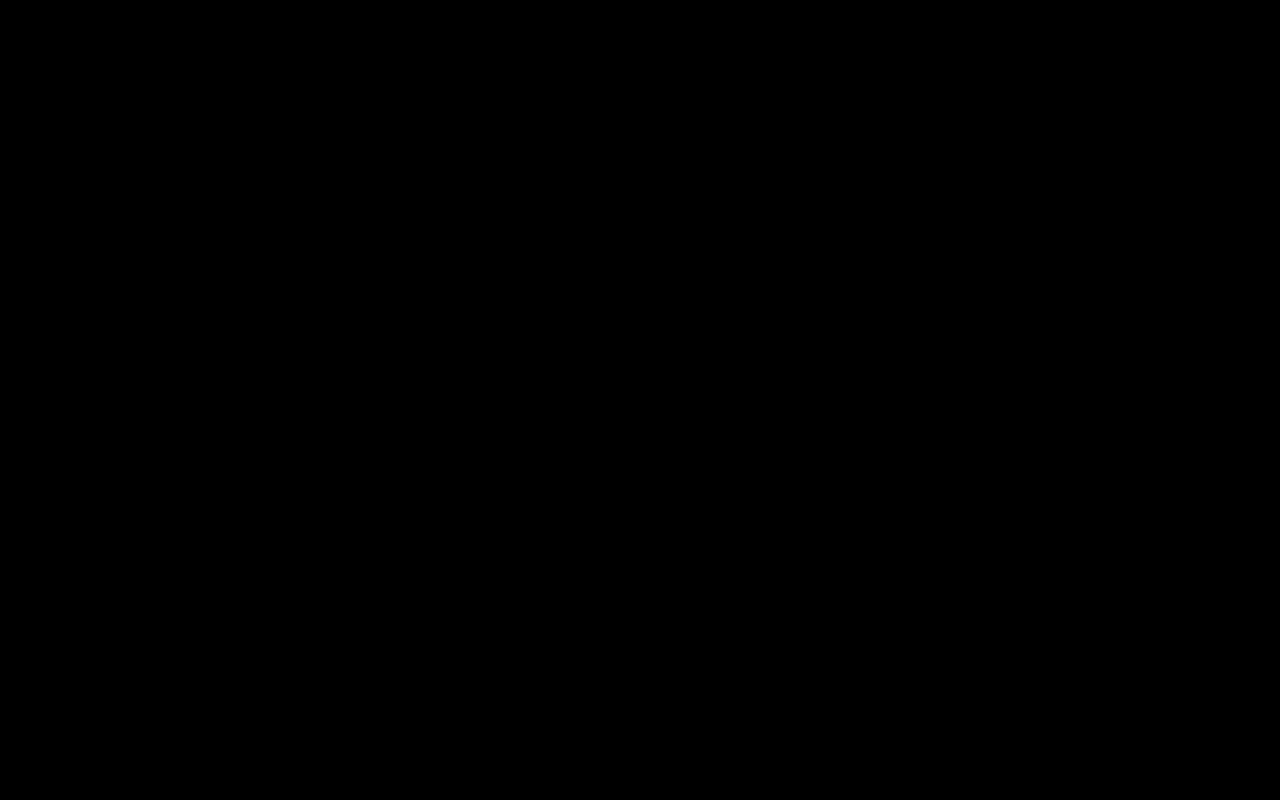
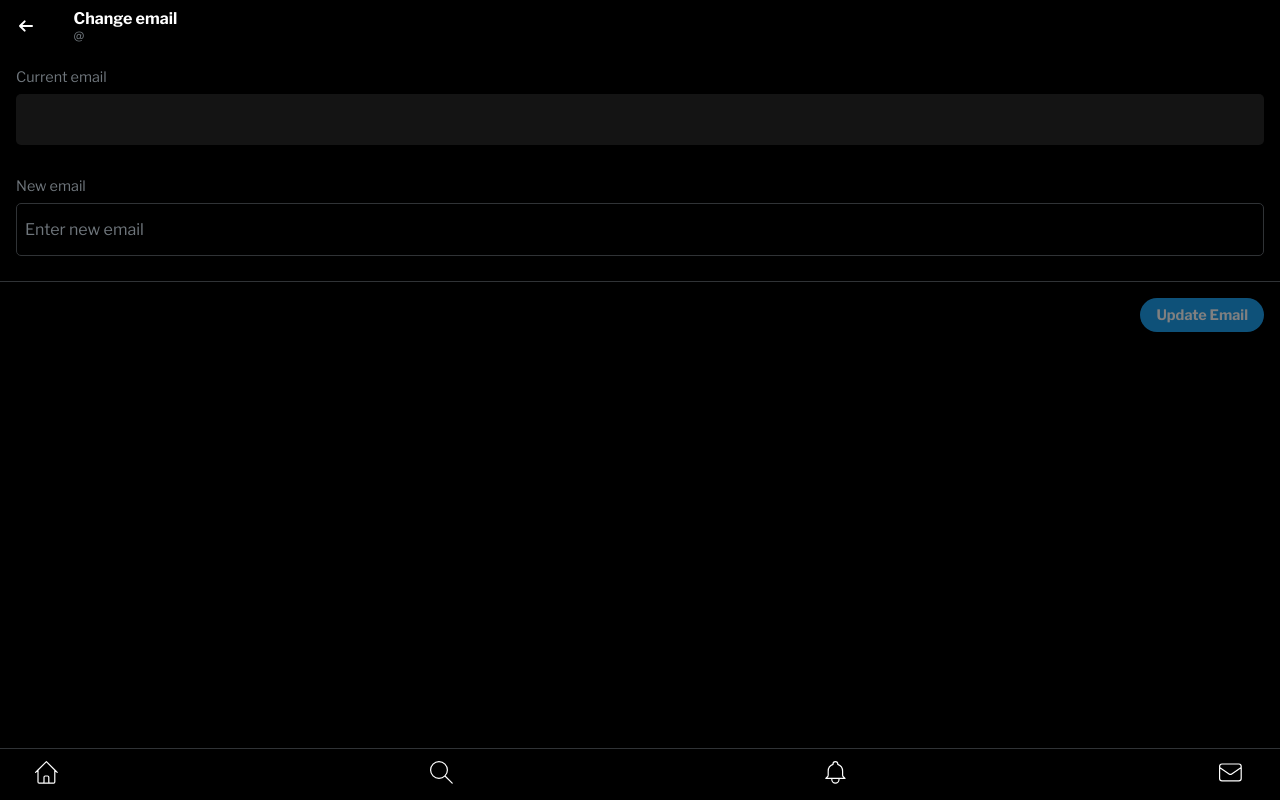
Before and after one commit to nkhatri7/twitter-clone, a React (Create React App) app in the folder client/: page /settings/email in a window 1280 px wide. Before the commit this address had no page. Built offline with nearby package versions, Linux system fonts and the light colour scheme.

Commit message:
Added change email functionality

```diff
--- a/client/src/App.js
+++ b/client/src/App.js
@@ -21,6 +21,7 @@ import ChangePassword from './routes/ChangePassword/ChangePassword';
 import DeactivateAccount from './routes/DeactivateAccount/DeactivateAccount';
 import AccountInformation from './routes/AccountInformation/AccountInformation';
 import ChangeUsername from './routes/ChangeUsername/ChangeUsername';
+import ChangeEmail from './routes/ChangeEmail/ChangeEmail';
 
 const App = () => {
 
@@ -55,6 +56,12 @@ const App = () => {
 
   const handleUsernameChange = (newUsername) => {
     axios.put(`http://localhost:5000/api/users/${activeUser._id}`, { username: newUsername })
+      .then(res => setActiveUser(res.data))
+      .catch(err => console.log(err));
+  }
+
+  const handleEmailChange = (newEmail) => {
+    axios.put(`http://localhost:5000/api/users/${activeUser._id}`, { email: newEmail })
       .then(res => setActiveUser(res.data))
       .catch(err => console.log(err));
   }
@@ -222,11 +229,20 @@ const App = () => {
         <Route path="/settings/account" element={<AccountSettings activeUser={activeUser} />} />
         <Route path="/settings/your_twitter_data/account" element={<AccountInformation activeUser={activeUser} />} />
         <Route
-          path="settings/username"
+          path="/settings/username"
           element={
             <ChangeUsername
               activeUser={activeUser}
               handleUsernameChange={handleUsernameChange}
+            />
+          }
+        />
+        <Route
+          path="/settings/email"
+          element={
+            <ChangeEmail
+              activeUser={activeUser}
+              handleEmailChange={handleEmailChange}
             />
           }
         />
--- a/client/src/routes/AccountInformation/AccountInformation.js
+++ b/client/src/routes/AccountInformation/AccountInformation.js
@@ -54,7 +54,7 @@ const AccountInformation = ({ activeUser }) => {
                 </nav>
                 <div className="account-creation-container">
                     <span className="account-creation-title">Account creation</span>
-                    <span className="account-creation-time">{getAccountCreationTime()}</span>
+                    <span className="account-creation-time">{activeUser ? getAccountCreationTime() : ''}</span>
                 </div>
                 <MobileFooterMenu page={'account information'} />
             </main>
--- a/client/src/routes/AccountSettings/AccountSettings.js
+++ b/client/src/routes/AccountSettings/AccountSettings.js
@@ -71,8 +71,8 @@ const AccountSettings = ({ activeUser }) => {
                         </li>
                     </ul>
                 </nav>
-                <MobileFooterMenu page={'account settings'} />
             </main>
+            <MobileFooterMenu page={'account settings'} />
         </div>
     );
 }
--- /dev/null
+++ b/client/src/routes/ChangeEmail/ChangeEmail.js
@@ -0,0 +1,98 @@
+import React, { useState, useRef } from 'react';
+import axios from 'axios';
+import { useNavigate } from 'react-router-dom';
+import MobileFooterMenu from '../../components/MobileFooterMenu/MobileFooterMenu';
+import SettingsHeader from '../../components/SettingsHeader/SettingsHeader';
+import './ChangeEmail.scss';
+
+const ChangeEmail = ({ activeUser, handleEmailChange }) => {
+
+    const [newEmail, setNewEmail] = useState('');
+    const [disabled, setDisabled] = useState(true);
+    const newEmailInput = useRef(null);
+    const newEmailErrorMessage = useRef(null);
+    const navigate = useNavigate();
+
+    const handleNewEmailChange = (e) => {
+        setNewEmail(e.target.value);
+
+        if (e.target.value === activeUser.email) {
+            setDisabled(true);
+        } else if (e.target.value.trim() === '') {
+            setDisabled(true);
+        } else {
+            setDisabled(false);
+        }
+    }
+
+    const handleUpdateClick = () => {
+        const regex = /^(([^<>()[\]\\.,;:\s@"]+(\.[^<>()[\]\\.,;:\s@"]+)*)|(".+"))@((\[[0-9]{1,3}\.[0-9]{1,3}\.[0-9]{1,3}\.[0-9]{1,3}\])|(([a-zA-Z\-0-9]+\.)+[a-zA-Z]{2,}))$/;
+        if (newEmail.length < 10) {
+            newEmailInput.current.classList.add('input-error');
+            newEmailErrorMessage.current.innerText = 'Email must be at least 10 characters.';
+            newEmailErrorMessage.current.style.display = 'block';
+        } else if (!regex.test(newEmail)) {
+            newEmailInput.current.classList.add('input-error');
+            newEmailErrorMessage.current.innerText = 'This is not a valid email address.';
+            newEmailErrorMessage.current.style.display = 'block';
+        } else {
+            newEmailInput.current.classList.remove('input-error');
+            newEmailErrorMessage.current.style.display = 'none';
+
+            axios.post('http://localhost:5000/api/users/email', { email: newEmail })
+                .then(res => {
+                    if (res.status === 200) {
+                        handleEmailChange(newEmail);
+                        navigate(-1);
+                    }
+                })
+                .catch(err => {
+                    if (err.response.status === 406) {
+                        newEmailInput.current.classList.add('input-error');
+                        newEmailErrorMessage.current.innerText = 'This email address is already in use.';
+                        newEmailErrorMessage.current.style.display = 'block';
+                    } else {
+                        newEmailInput.current.classList.remove('input-error');
+                        newEmailErrorMessage.current.style.display = 'none';
+                    }
+                });
+        }
+    }
+
+    return (
+        <div className='change-email'>
+            <SettingsHeader activeUser={activeUser} pageTitle={'Change email'} />
+            <main className="change-email-main">
+                <div className="current-email-container">
+                    <label htmlFor="current-email">Current email</label>
+                    <input
+                        type="email"
+                        name='current-email'
+                        className='current-email'
+                        value={activeUser ? activeUser.email : ''}
+                        readOnly
+                    />
+                </div>
+                <div className="new-email-input-container">
+                    <label htmlFor="new-email">New email</label>
+                    <input
+                        type="email"
+                        name='new-email'
+                        className='new-email-input'
+                        placeholder='Enter new email'
+                        value={newEmail}
+                        onChange={handleNewEmailChange}
+                        ref={newEmailInput}
+                    />
+                    <span className="error-message" ref={newEmailErrorMessage}></span>
+                </div>
+                <div className="update-btn-container">
+                    <button className="update-btn" disabled={disabled} onClick={handleUpdateClick}>Update Email</button>
+                </div>
+            </main>
+            <MobileFooterMenu page={'change email'} />
+        </div>
+    );
+}
+
+export default ChangeEmail;
--- /dev/null
+++ b/client/src/routes/ChangeEmail/ChangeEmail.scss
@@ -0,0 +1,72 @@
+@use '../../global' as g;
+
+.change-email-main {
+    @include g.flex-column();
+    width: 100%;
+    label {
+        font-size: 0.9rem;
+        color: g.$secondary-text-colour;
+        margin-bottom: 0.5rem
+    }
+    > .current-email-container, .new-email-input-container {
+        @include g.flex-column();
+        width: 100%;
+        padding: 1rem;
+    }
+    .current-email {
+        background-color: rgba(255, 255, 255, 0.08);
+        color: g.$secondary-text-colour;
+        font-size: 1rem;
+        padding: 1rem 0.5rem;
+        border: none;
+        border-radius: 5px;
+        width: 100%;
+    }
+    > .new-email-input-container {
+        border-bottom: 1px solid g.$border-colour;
+        > .new-email-input {
+            background-color: transparent;
+            color: #FFFFFF;
+            font-size: 1rem;
+            padding: 1rem 0.5rem;
+            border: 1px solid g.$border-colour;
+            border-radius: 5px;
+            width: 100%;
+            &::placeholder {
+                color: g.$secondary-text-colour;
+            }
+            &:focus {
+                outline: 2px solid g.$primary-blue !important;
+            }
+        }
+        > .error-message {
+            color: g.$primary-red;
+            font-size: 0.8rem;
+            padding: 0.3rem 0.5rem;
+        }
+        > .input-error {
+            border: 1px solid g.$primary-red !important;
+            &:focus {
+                outline: 2px solid g.$primary-red !important;
+            }
+        }
+    }
+    > .update-btn-container {
+        display: flex;
+        justify-content: flex-end;
+        width: 100%;
+        padding: 1rem;
+        > .update-btn {
+            background-color: g.$primary-blue;
+            color: #FFFFFF;
+            font-size: 0.9rem;
+            font-weight: 700;
+            padding: 0.5rem 1rem;
+            border: none;
+            border-radius: 50px;
+            &:disabled {
+                opacity: 0.5;
+            }
+        }
+    }
+}
--- a/client/src/routes/ChangePassword/ChangePassword.js
+++ b/client/src/routes/ChangePassword/ChangePassword.js
@@ -121,8 +121,8 @@ const ChangePassword = ({ activeUser, handleChangePassword }) => {
                 <div className="save-btn-container">
                     <button className="change-password-save-btn" disabled={disabled} onClick={handleSaveEvent}>Save</button>
                 </div>
-                <MobileFooterMenu page={'change password'} />
             </main>
+            <MobileFooterMenu page={'change password'} />
         </div>
     );
 }
--- a/client/src/routes/ChangeUsername/ChangeUsername.js
+++ b/client/src/routes/ChangeUsername/ChangeUsername.js
@@ -3,6 +3,7 @@ import axios from 'axios';
 import { useNavigate } from 'react-router-dom';
 import SettingsHeader from '../../components/SettingsHeader/SettingsHeader';
 import './ChangeUsername.scss';
+import MobileFooterMenu from '../../components/MobileFooterMenu/MobileFooterMenu';
 
 const ChangeUsername = ({ activeUser, handleUsernameChange }) => {
 
@@ -72,6 +73,7 @@ const ChangeUsername = ({ activeUser, handleUsernameChange }) => {
                     <button className="save-btn" disabled={disabled} onClick={handleSaveClick}>Save</button>
                 </div>
             </main>
+            <MobileFooterMenu page={'change username'} />
         </div>
     );
 }
--- a/client/src/routes/DeactivateAccount/DeactivateAccount.js
+++ b/client/src/routes/DeactivateAccount/DeactivateAccount.js
@@ -108,7 +108,6 @@ const DeactivateAccount = ({ activeUser, handleDeactivateAccount }) => {
                     <div className="deactivate-btn-container">
                         <button className="deactivate-btn" onClick={() => setDeactivateClicked(true)}>Deactivate</button>
                     </div>
-                    <MobileFooterMenu page={'deactivate account'} />
                 </main>
                 :
                 <main className="deactivate-account-main">
@@ -133,9 +132,9 @@ const DeactivateAccount = ({ activeUser, handleDeactivateAccount }) => {
                     <div className="deactivate-confirmation-btn-container">
                         <button className="deactivate-confirmation-btn" onClick={handleDeactivate}>Deactivate</button>
                     </div>
-                    <MobileFooterMenu page={'deactivate account'} />
                 </main>
             }
+            <MobileFooterMenu page={'deactivate account'} />
         </div>
     );
 }
--- a/client/src/routes/Settings/Settings.js
+++ b/client/src/routes/Settings/Settings.js
@@ -38,8 +38,8 @@ const Settings = ({ activeUser }) => {
                         </li>
                     </ul>
                 </nav>
-                <MobileFooterMenu page={'settings'} />
             </main>
+            <MobileFooterMenu page={'settings'} />
         </div>
     );
 }
```
Also changed, not shown: 1 other file (tests, documents, lock files or other folders).
